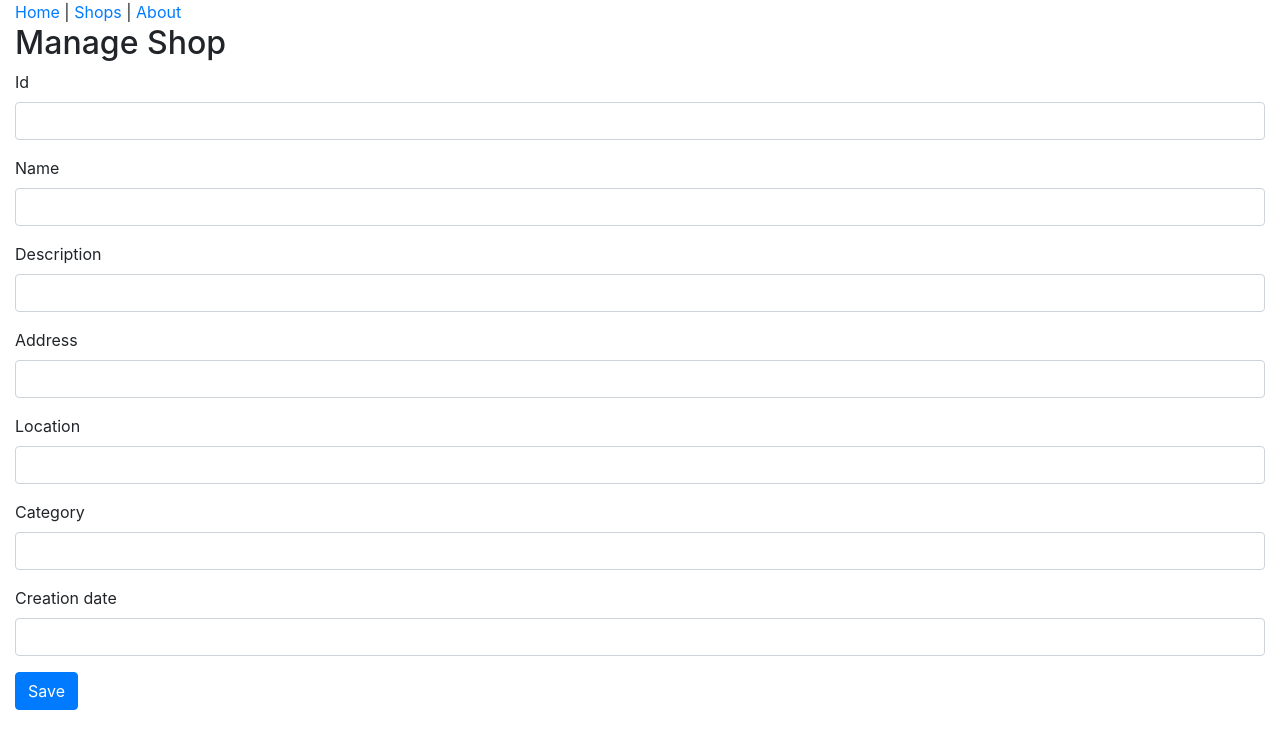
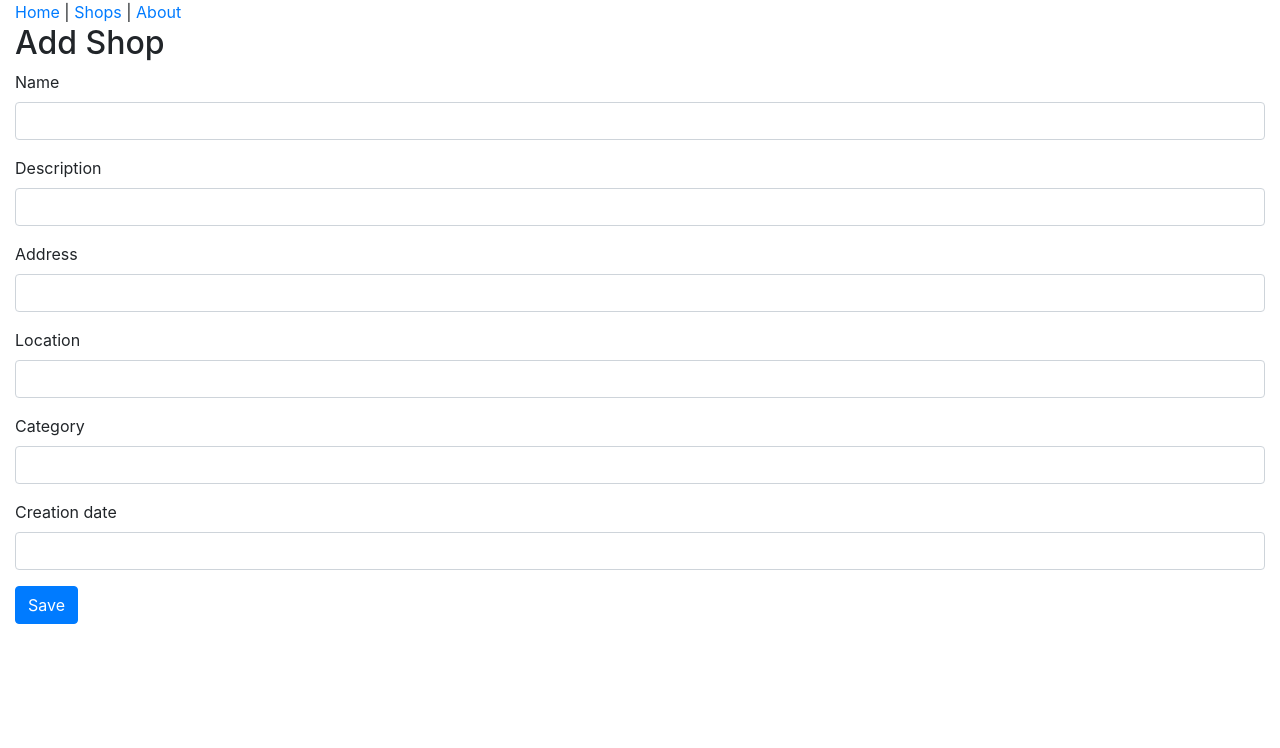
Before and after one commit to bbarchu/foodie-web, a React (Create React App) app: page /shop in a window 1280 px wide. Shown: the top 748 px of the page. Built offline with nearby package versions, Linux system fonts and the light colour scheme.

Commit message:
comenzando el post shop

```diff
--- a/src/components/App.js
+++ b/src/components/App.js
@@ -20,7 +20,7 @@ function App(){
         <Route path="/" exact component={HomePage} />
         <Route path="/about" component={AboutPage} />
         <Route path="/shops" component={ShopsPage} />
-        <Route path="/shop/:slug" component={ManageShopPage} />
+        <Route path="/shop/:slug" component={NotFoundPage} />
         <Route path="/shop" component={ManageShopPage} />
         <Route component={NotFoundPage}/>
       </Switch>
--- a/src/components/ManageShopPage.js
+++ b/src/components/ManageShopPage.js
@@ -21,12 +21,28 @@ const ManageShopPage = props => {
     }
 
     function handleSubmit(event){
+
         event.preventDefault();
-        //if(!formIsValid()) return;
-        //shopAPI.saveCourse(shop).then(() => {
-        //    props.history.push("/shops");
-        //    toast.success("Shop was added!");
-        //});
+        if(!formIsValid()) return;
+
+        fetch('https://taller2-herokuapp.com/api/admin/shops', {
+            method: 'POST',
+            headers: {
+                'Accept': 'application/json',
+                'Content-Type': 'application/json',
+            },
+            body: JSON.stringify({
+                address: shop.name,
+                location: shop.location,
+                category: shop.category,
+                name: shop.name,
+                description: shop.description
+
+            })
+        }).then(() => {
+            props.history.push("/shops");
+            toast.success("Shop was added!");
+        });
     }
 
     function formIsValid(){
@@ -39,11 +55,12 @@ const ManageShopPage = props => {
 
     return (
         <React.Fragment>
-            <h2> Manage Shop</h2>
+            <h2> Add Shop</h2>
             <ShopForm
             shop={shop}
             onChange={handleChange}
-            errors={errors}/>
+            errors={errors}
+            onSubmit={handleSubmit}/>
         </React.Fragment>
     )
 }
--- a/src/components/ShopForm.js
+++ b/src/components/ShopForm.js
@@ -3,16 +3,7 @@ import TextInput from './common/TextInput';
 
 function ShopForm(props) {
     return (
-      <form>
-
-        <TextInput
-            id="id"
-            label="Id"
-            name="id"
-            value={props.shop.id}
-            onChange={props.onChange}
-        />
-
+      <form onSubmit={props.onSubmit}>
 
         <TextInput
         id="name"
--- a/src/components/ShopsPage.js
+++ b/src/components/ShopsPage.js
@@ -13,9 +13,6 @@ class ShopsPage extends React.Component {
     }).then( shops => this.setState ({shops: shops}));
   }
 
-  // componentDidMount(){
-  //   getCourses().then( shops => this.setState ({shops: shops}));
-  // }
 
     render() {
         return (
```
